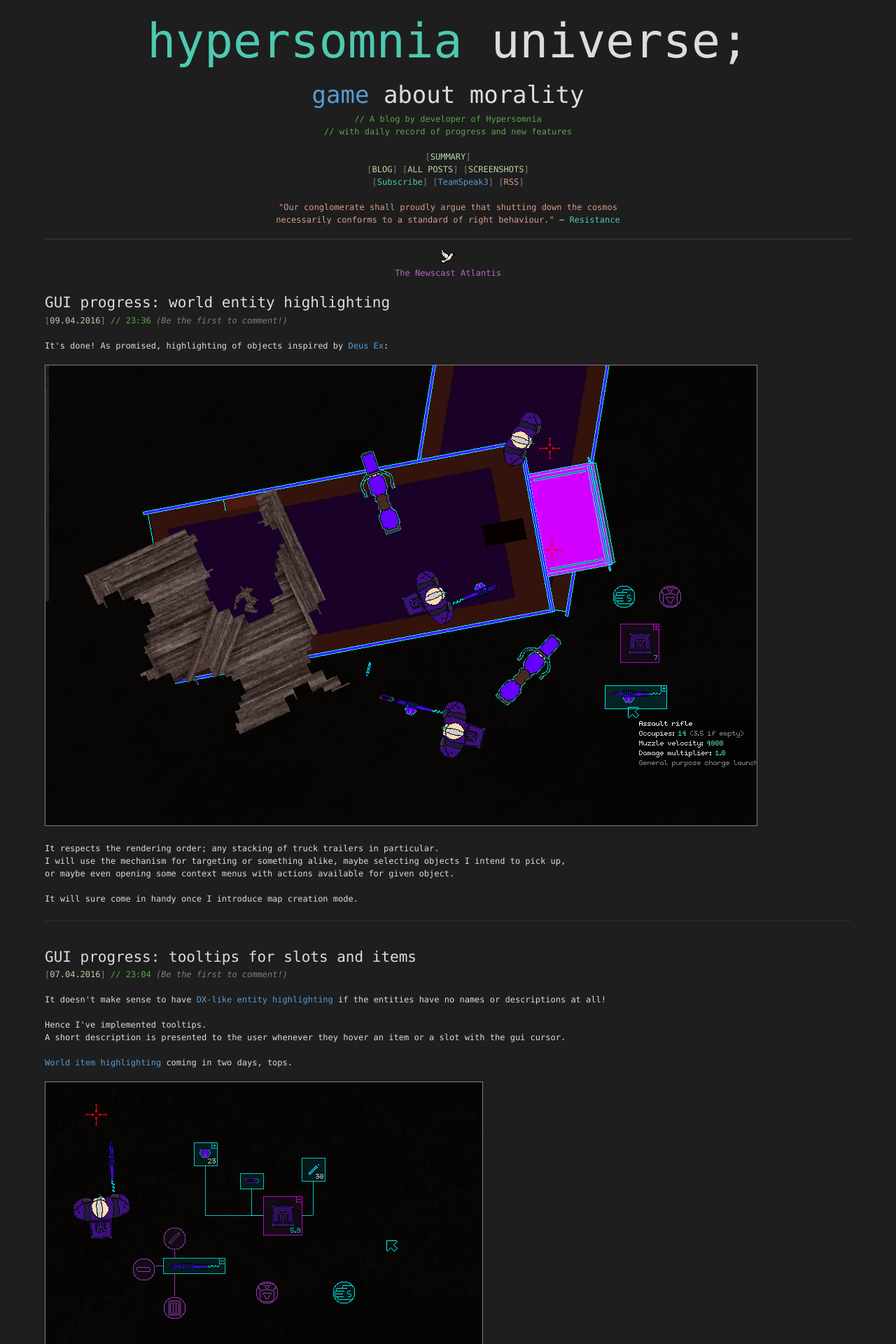
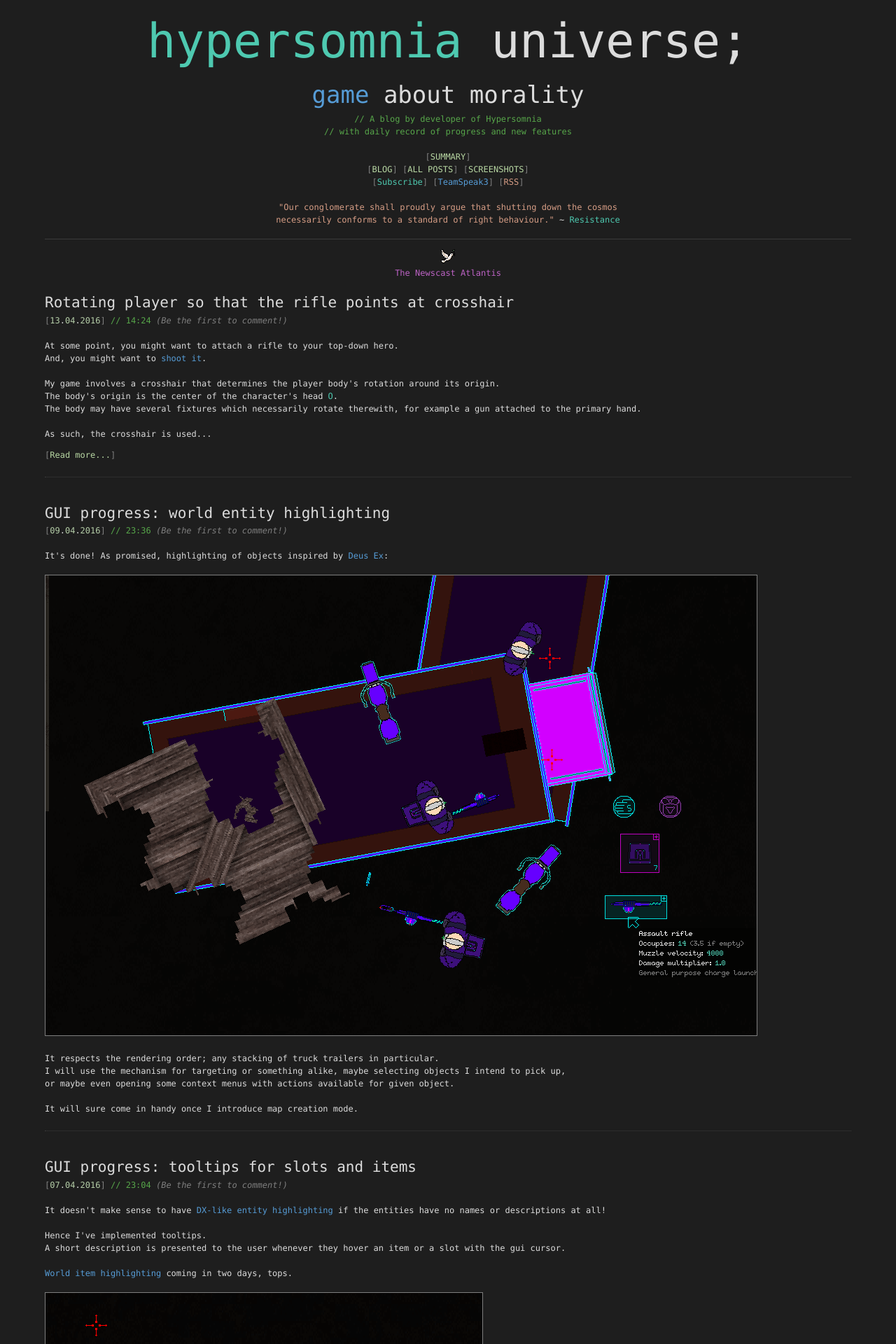
Before and after one commit to TeamHypersomnia/TeamHypersomnia.github.io, a Jekyll site: the page built from index.html, in a window 1280 px wide. Shown: the top 1920 px of the page at 70% size. Built offline with Jekyll 4.4.1, drawn with Linux system fonts in a browser that asks for light colours; the list of posts is cut into pages by our own code; some of the changed text lies outside the part shown.

Commit message:
new post test

```diff
--- a/_includes/head.html
+++ b/_includes/head.html
@@ -4,6 +4,7 @@
   <meta name="viewport" content="width=device-width, initial-scale=1">
 
   <link rel="stylesheet" href="{{ "/css/stylesheet.css" | prepend: site.baseurl }}">
+  <link rel="stylesheet" href="{{ "/css/code.css" | prepend: site.baseurl }}">
   <link rel="canonical" href="{{ page.url | replace:'index.html','' | prepend: site.baseurl | prepend: site.url }}">
 
   <meta charset="UTF-8">
--- /dev/null
+++ b/_posts/2016-04-13-rotating-player-so-that-rifle-points-at-crosshair.html
@@ -0,0 +1,111 @@
+---
+layout: post
+title:  "Rotating player so that the rifle points at crosshair"
+date:   2016-04-13 16:24:00 +0200
+comments_identifier: rotatingplayer
+---
+At some point, you might want to attach a rifle to your top-down hero.<br/>
+And, you might want to <span class="vskeyword">shoot it</span>.</br>
+<br/>
+My game involves a crosshair that determines the player body's rotation around its origin.<br/>
+The body's origin is the center of the character's head <span class="vstype">O</span>.<br/>
+The body may have several fixtures which necessarily rotate therewith, for example a gun attached to the primary hand.<br/>
+<br/>
+As such, the crosshair is used to properly direct every gunshot.<br/>
+<br/>
+Everything's all and well if the rifle's center <span class="vstype">A</span>, the rifle's barrel <span class="vstype">B</span> and your player's head center <span class="vstype">O</span> are all colinear.<br/>
+<span class="vsparam">(I assume here that each launched bullet follows the ray defined by <span class="vstype">AB)</span></span>.<br/>
+This is especially true if you position your gun like this:<br/><br/>
+<img src="{{ site.img_dir }}head_gun.png"/><br/><br/>
+<span class="vsparam">(if your head looks at the crosshair, so does the rifle and its barrel).</span><br/>
+But we're not always this lucky, especially if you're after gangsta-pistol layout: <br/><br/>
+<img src="{{ site.img_dir }}head_pistol.png"/><br/>
+<br/>
+In other words:<br/>
+Given are points: <span class="vstype">O<span class="vsparam"> (head)</span>, A <span class="vsparam"> (rifle center)</span>, B <span class="vsparam"> (barrel)</span>, C <span class="vsparam"> (crosshair)</span>.</span><br/>
+Given is a <span class="vskeyword">circle</span> whose center is at <span class="vstype">O</span class="vstype"> and whose radius is <span class="vstype">OB</span class="vstype">.<br/>
+These conditions follow:<br/>
+1. <span class="vstype">A</span> lies inside the <span class="vskeyword">circle</span>.<br/>
+2. <span class="vstype">C</span> lies outside the <span class="vskeyword">circle</span>.<br/>
+<br/>
+Notice that <span class="vstype">B</span> lies on the <span class="vskeyword">circle</span>.<br/>
+<br/>
+The question becomes:<br/>
+<span class="vsenum">By what angle should we rotate <span class ="vsparam">(around the center of rotation O)</span> points A and B in order to make A, B and C colinear?</span></br>
+<br/>
+Well, I'm not particularly good at geometry but fortunately, Marcel, a friend of mine, came to the rescue!<br/>
+It took him no more than 15 minutes of scribbling with his compass to come up with a solution:<br/>
+1. Consider a circle <span class="vstype">Y</span> whose center is at <span class="vstype">O</span class="vstype"> and whose radius is <span class="vstype">OC</span>.<br/>
+2. Let <span class="vstype">G</span class="vstype"> be a point of intersection of <span class="vstype">Y</span> and a ray <span class="vstype">BA</span>.<br/>
+3. The angle we're looking for is twice the angle <span class="vstype">CGA</span>.<br/>
+<br/>
+Without really trying to validate his mysterious recommendation, I went on to code the damn thing.<br/>
+And guess what, it works flawlessly!<br/>
+This is how these hardcore calculations look like in debug drawing mode:<br/><br/>
+<img src="{{ site.img_dir }}rotating_crosshair.gif"/><br/>
+<br/>
+Legend:<br/>
+<span style="color: yellow">OG</span><br/>
+<span style="color: red">Input A, B and properly rotated A, B</span><br/>
+<span style="color: white">line going through the points A, B, C</span><br/>
+<span style="color: green">angle CGA</span><br/>
+<span style="color: cyan">OC</span><br/>
+<br/>
+Very well. So, from now on, you can shoot your gun with pinpoint accuracy.<br/><br/>
+<img src="{{ site.img_dir }}colinearity.png"/><br/><br/>
+<span class="vsparam">I've already got a working recoil prototype, so the bullet is not exactly on the barrel-crosshair line due to crosshair's displacement after the shot.</span><br/><br/>
+<!--<a href=""> Click to see animation.-->
+
+Below you can see the code for the angle calculating function.<br/>
+<br/>
+<div class="spacer"></div>
+
+{% highlight cpp %}
+float colinearize_AB(vec2 O_center_of_rotation, vec2 A_rifle_center, vec2 B_barrel, vec2 C_crosshair) {
+	auto crosshair_vector = C_crosshair - O_center_of_rotation;
+	auto barrel_vector = B_barrel - O_center_of_rotation;
+
+	if (crosshair_vector.is_epsilon(1.f))
+		crosshair_vector.set(1, 0);
+
+	if (crosshair_vector.length() < barrel_vector.length() + 1.f)
+		crosshair_vector.set_length(barrel_vector.length() + 1.f);
+
+	C_crosshair = O_center_of_rotation + crosshair_vector;
+
+	float oc_radius = crosshair_vector.length();
+
+	auto intersection = circle_ray_intersection(B_barrel, A_rifle_center, O_center_of_rotation, oc_radius);
+	bool has_intersection = intersection.first;
+
+	ensure(has_intersection);
+
+	auto G = intersection.second;
+	auto CG = C_crosshair - G;
+	auto AG = A_rifle_center - G;
+
+	auto final_angle = 2 * CG.angle_between(AG);
+
+	if (DEBUG_DRAW_COLINEARIZATION) {
+		auto& ln = augs::renderer::get_current().logic_lines;
+
+		ln.draw_cyan(O_center_of_rotation, C_crosshair);
+		ln.draw_red(O_center_of_rotation, A_rifle_center);
+		ln.draw_red(O_center_of_rotation, B_barrel);
+		ln.draw_yellow(O_center_of_rotation, G);
+
+		ln.draw_green(G, A_rifle_center);
+		ln.draw_green(G, C_crosshair);
+
+		A_rifle_center.rotate(final_angle, O_center_of_rotation);
+		B_barrel.rotate(final_angle, O_center_of_rotation);
+
+		ln.draw_red(O_center_of_rotation, A_rifle_center);
+		ln.draw_red(O_center_of_rotation, B_barrel);
+
+		ln.draw(A_rifle_center - (B_barrel - A_rifle_center) * 100, B_barrel + (B_barrel - A_rifle_center)*100);
+	}
+
+	return final_angle;
+}
+{% endhighlight %}
--- a/css/stylesheet.css
+++ b/css/stylesheet.css
@@ -12,6 +12,10 @@ body {
   background-color: rgb(30, 30, 30);
 }
 
+.language-cpp {
+  font-family: Consolas,monaco,monospace !important;
+}
+
 img {
   border: 1px solid rgb(127, 127, 127);
   max-width: 100%;
@@ -24,6 +28,20 @@ iframe {
                 position:relative;
                 height: 100%;
                 overflow: hidden;
+}
+
+.vsfunction,
+.highlight .nf,
+.highlight
+{
+  color: rgb(200, 200, 200);
+}
+
+.vskeyword,
+.highlight .kt,
+.highlight .k
+{
+  color: rgb(86, 156, 214);
 }
 
 .vstext {
@@ -41,14 +59,13 @@ iframe {
   color: rgb(78, 201, 176);
 }
 
-.vskeyword {
-  color: rgb(86, 156, 214);
-}
 
 .vsstring {
   color: rgb(214, 157, 133);
 }
 
+.highlight .mi,
+.highlight .mf,
 .vsnumber {
   color: rgb(181, 206, 168);
 }
```
Also changed, not shown: css/code.css (added), pics/colinearity.png (added).
